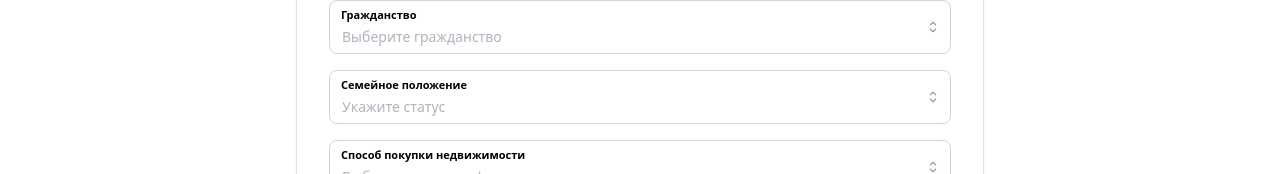
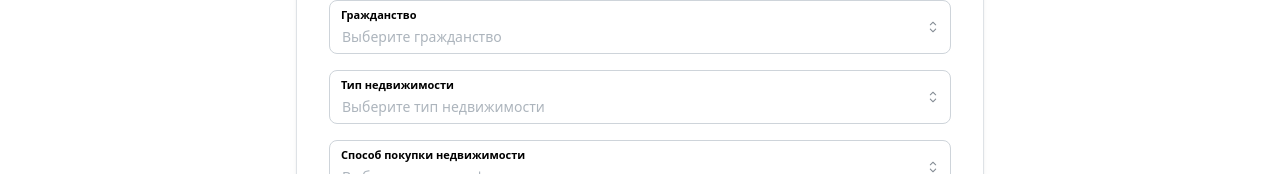
Before and after one commit to Kolomsim/CP-Project1, a React (Vite) app in the folder frontend/: page /deal/deal_form in a window 1280 px wide. Shown: the part 202-376 px from the top of the page. Built offline with nearby package versions, Linux system fonts and the light colour scheme; no server answers.

Commit message:
updated dealPage and deal_formPage

```diff
--- a/frontend/src/api/deal.ts
+++ b/frontend/src/api/deal.ts
@@ -6,7 +6,7 @@ import type { DealCheckResult, DealRisk } from '../pages/deal/deal_result/types'
 
 type BuyerInfoPayload = {
 	citizenship: string
-	marital_status: string
+	type_of_property: string
 	purchase_method: string
 }
 
@@ -44,12 +44,9 @@ const CITIZENSHIP_MAP: Record<string, string> = {
 	none: 'Беларусь',
 }
 
-const MARITAL_STATUS_MAP: Record<string, string> = {
-	single: 'Холост',
-	married: 'Женат/Замужем',
-	divorced: 'Холост',
-	widowed: 'Холост',
-	cohabitation: 'Холост',
+const TYPE_OF_PROPERTY_MAP: Record<string, string> = {
+	primary_market: 'новостройка',
+	secondary_market: 'вторичка',
 }
 
 const PURCHASE_METHOD_MAP: Record<string, string> = {
@@ -75,12 +72,12 @@ function mapRisk(risk: ApiRisk): DealRisk {
 
 export async function saveBuyerInfo(form: {
 	citizenship: string
-	maritalStatus: string
+	typeOfProperty: string
 	purchaseMethod: string
 }): Promise<string> {
 	const payload: BuyerInfoPayload = {
 		citizenship: CITIZENSHIP_MAP[form.citizenship] ?? 'Россия',
-		marital_status: MARITAL_STATUS_MAP[form.maritalStatus] ?? 'Холост',
+		type_of_property: TYPE_OF_PROPERTY_MAP[form.typeOfProperty] ?? 'вторичка',
 		purchase_method: PURCHASE_METHOD_MAP[form.purchaseMethod] ?? 'Сразу',
 	}
 
--- a/frontend/src/pages/deal/deal_form/index.tsx
+++ b/frontend/src/pages/deal/deal_form/index.tsx
@@ -10,20 +10,15 @@ const citizenshipData = [
 	{ value: 'foreign', label: 'Иностранное гражданство' },
 ]
 
-const maritalStatusData = [
-	{ value: 'single', label: 'Не женат/не замужем' },
-	{ value: 'married', label: 'Женат/замужем' },
-	{ value: 'divorced', label: 'Разведен/разведена' },
-	{ value: 'widowed', label: 'Вдовец/вдова' },
-	{ value: 'cohabitation', label: 'Гражданский брак' },
+const typeOfPropertyData = [
+	{ value: 'primary_market', label: 'Первичный рынок' },
+	{ value: 'secondary_market', label: 'Вторичный рынок' },
 ]
 
 const purchaseMethodData = [
 	{ value: 'full_payment', label: '100% оплата (собственные средства)' },
 	{ value: 'mortgage', label: 'Ипотека' },
-	{ value: 'installment', label: 'Рассрочка от застройщика' },
 	{ value: 'mat_capital', label: 'Материнский капитал' },
-	{ value: 'state_support', label: 'Государственная поддержка' },
 	{ value: 'other', label: 'Другое' },
 ]
 
@@ -48,14 +43,14 @@ const containedInputStyles = {
 export default function DealFormPage() {
 	const navigate = useNavigate()
 	const [citizenship, setCitizenship] = useState<string | null>(null)
-	const [maritalStatus, setMaritalStatus] = useState<string | null>(null)
+	const [typeOfProperty, setTypeOfProperty] = useState<string | null>(null)
 	const [purchaseMethod, setPurchaseMethod] = useState<string | null>(null)
 	const [loading, setLoading] = useState(false)
 	const [error, setError] = useState<string | null>(null)
 
 	const missingFields = [
 		!citizenship && 'гражданство',
-		!maritalStatus && 'семейное положение',
+		!typeOfProperty && 'тип недвижимости',
 		!purchaseMethod && 'способ покупки',
 	].filter(Boolean) as string[]
 
@@ -72,7 +67,7 @@ export default function DealFormPage() {
 			clearDealSession()
 			const sessionId = await saveBuyerInfo({
 				citizenship: citizenship!,
-				maritalStatus: maritalStatus!,
+				typeOfProperty: typeOfProperty!,
 				purchaseMethod: purchaseMethod!,
 			})
 			setDealSessionId(sessionId)
@@ -107,11 +102,11 @@ export default function DealFormPage() {
 					/>
 
 					<Select
-						label='Семейное положение'
-						placeholder='Укажите статус'
-						data={maritalStatusData}
-						value={maritalStatus}
-						onChange={value => setMaritalStatus(value)}
+						label='Тип недвижимости'
+						placeholder='Выберите тип недвижимости'
+						data={typeOfPropertyData}
+						value={typeOfProperty}
+						onChange={value => setTypeOfProperty(value)}
 						styles={containedInputStyles}
 					/>
 
--- a/frontend/src/pages/deal/index.tsx
+++ b/frontend/src/pages/deal/index.tsx
@@ -1,4 +1,4 @@
-import { Anchor, Button, Container, List, Text, ThemeIcon, Title } from '@mantine/core'
+import { Button, Container, List, Text, ThemeIcon, Title } from '@mantine/core'
 import classes from './HeroContentLeft.module.css'
 import { IconCheck } from '@tabler/icons-react'
 import { Link } from 'react-router'
@@ -34,14 +34,6 @@ export default function DealPage() {
 					Начать
 				</Button>
 
-				<div>
-					<Text className={classes.description} size='sm' mt='xl' mb='xl'>
-						нажимая далее, вы соглашаетесь на обработку ваших{' '}
-						<Anchor href='/privacy' target='_blank' inherit underline='always'>
-							персональных данных
-						</Anchor>
-					</Text>
-				</div>
 			</Container>
 		</div>
 	)
```
Also changed, not shown: 2 other files (tests, documents, lock files or other folders).
